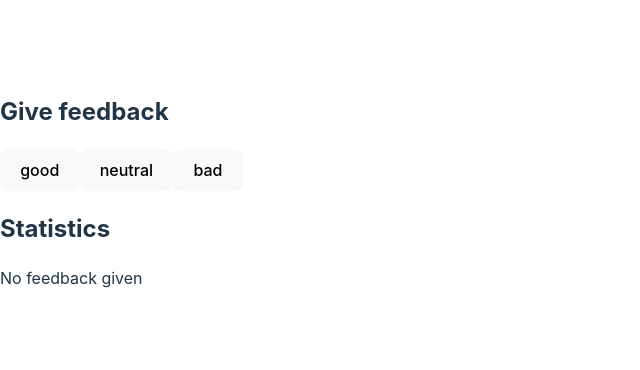
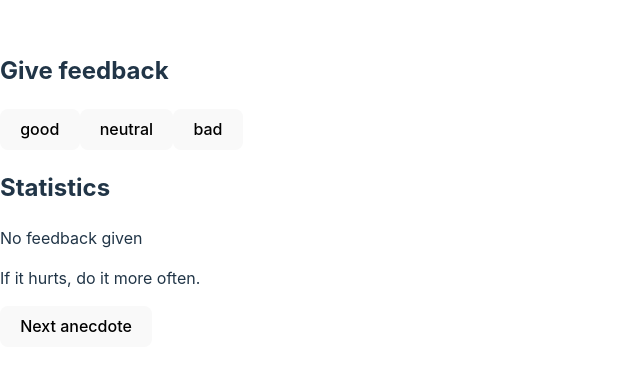
Before and after one commit to moio99/FSOReact, a React (Vite) app in the folder part1/: page / in a window 1280 px wide. Shown: the part 210-580 px from the top of the page, without its empty margins (0-640 px from the left). Built offline with nearby package versions, Linux system fonts and the light colour scheme.

Commit message:
1.12 anecdotes, paso 1

```diff
--- a/part1/src/App.tsx
+++ b/part1/src/App.tsx
@@ -66,9 +66,22 @@
 let positive = 0;
 
 const App = () => {
+
+  const anecdotes = [
+    'If it hurts, do it more often.',
+    'Adding manpower to a late software project makes it later!',
+    'The first 90 percent of the code accounts for the first 10 percent of the development time...The remaining 10 percent of the code accounts for the other 90 percent of the development time.',
+    'Any fool can write code that a computer can understand. Good programmers write code that humans can understand.',
+    'Premature optimization is the root of all evil.',
+    'Debugging is twice as hard as writing the code in the first place. Therefore, if you write the code as cleverly as possible, you are, by definition, not smart enough to debug it.',
+    'Programming without an extremely heavy use of console.log is same as if a doctor would refuse to use x-rays or blood tests when diagnosing patients.',
+    'The only way to go fast, is to go well.'
+  ]
+
   const [good, setGood] = useState(0);
   const [neutral, setNeutral] = useState(0);
   const [bad, setBad] = useState(0);
+  const [selected, setSelected] = useState(0)
 
   const onClick = (newValue: number, option: number) => {
     let newGood = good;
@@ -91,6 +104,11 @@
     positive = (newGood / all) * 100;
   };
 
+  const onClickNextAnecdote = () => {
+    const index = Math.floor(Math.random() * anecdotes.length);
+    setSelected(index)
+  };
+
   return (
     <>
       <div>
@@ -104,6 +122,10 @@
       <div>
         <Statistics goodVal={good} badVal={bad} neutralVal={neutral} />
       </div>
+      <div>
+        <p>{anecdotes[selected]}</p>
+        <Button onClick={() => onClickNextAnecdote()} text='Next anecdote' />
+      </div>
     </>
   );
 };
```
